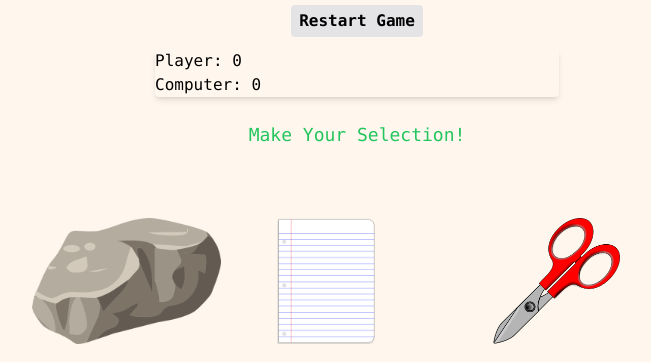
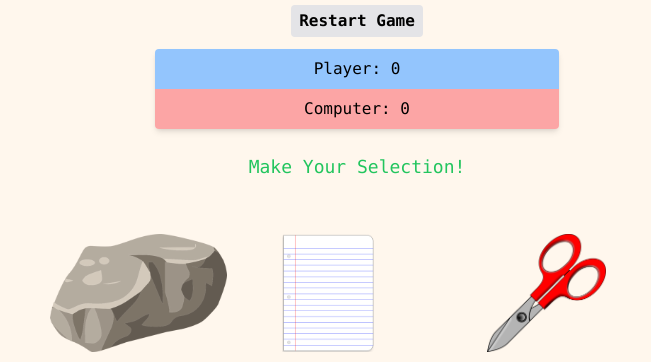
Before and after one commit to umarnasir335/cpsc349-project3, a website: page index.html in a window 1280 px wide. Both pictures are taken after a click on the button "Restart Game". Shown: the part 67-429 px from the top of the page, without its empty margins (283-934 px from the left). Drawn offline with Linux system fonts and the light colour scheme.

Commit message:
Fixed scoreboard and result screen
Fixed the stylizing in the scoreboard so when you play the game the tailwind doesn't disappear. Also made it so when you reset the game, the result of the previous game is erased.

```diff
--- a/index.html
+++ b/index.html
@@ -7,7 +7,7 @@
       <link rel = "stylesheet" href="dist/output.css">
   </head>
 
-  <body class = "font-mono pt-6 px-6 md:px-64 xl:px-52 bg-orange-50">
+  <body class = "font-mono pt-6 px-6 md:px-64 xl:px-64 bg-orange-50">
       <div class = "grid place-items-center">
           <header class="header">
             <div class = "">
@@ -28,11 +28,11 @@
               </div>
             </div>
           </header>
-          <h2 class = "text-lg text-green-500 py-5 text-center">Make Your Selection!</h2>
-          <div class="choices" class="flex flex-row">
-            <button id="rock" class="choice" ><img class = "h-32 mx-1 border border-orange-50 hover:border-slate-300 hover:bg-stone-200 rounded" src="images/rock.png"></button>
-            <button id="paper" class="choice"><img class = "h-32 mx-1 border border-orange-50 hover:border-slate-300 hover:bg-stone-200 rounded" src="images/paper.png"></button>
-            <button id="scissors" class="choice"><img class = "h-32 mx-1 border border-orange-50 hover:border-slate-300 hover:bg-stone-200 rounded" src="images/Scissors.png"></button>
+          <h2 class = "text-lg text-green-500 pt-5 text-center">Make Your Selection!</h2>
+          <div class="choices" class="">
+            <button id="rock" class="choice" ><img class = "p-1 h-32 border border-orange-50 hover:border-slate-300 hover:bg-stone-200 rounded" src="images/rock.png"></button>
+            <button id="paper" class="choice"><img class = "p-1 h-32 border border-orange-50 hover:border-slate-300 hover:bg-stone-200 rounded" src="images/paper.png"></button>
+            <button id="scissors" class="choice"><img class = "p-1 h-32 border border-orange-50 hover:border-slate-300 hover:bg-stone-200 rounded" src="images/Scissors.png"></button>
           </div>
         </div>
 
--- a/src/main.js
+++ b/src/main.js
@@ -87,8 +87,8 @@ function showWinner(winner, computerChoice) {
   }
   // Show score
   score.innerHTML = `
-    <p>Player: ${scoreboard.player}</p>
-    <p>Computer: ${scoreboard.computer}</p>
+    <p class = "box-border bg-blue-300 py-2 text-center">Player: ${scoreboard.player}</p>
+    <p class = "box-border bg-red-300 py-2 text-center">Computer: ${scoreboard.computer}</p>
     `;
 
  //modal.style.display = 'block';
@@ -99,9 +99,10 @@ function restartGame() {
   scoreboard.player = 0;
   scoreboard.computer = 0;
   score.innerHTML = `
-    <p>Player: 0</p>
-    <p>Computer: 0</p>
+    <p class = "box-border bg-blue-300 py-2 text-center">Player: ${scoreboard.player}</p>
+    <p class = "box-border bg-red-300 py-2 text-center">Computer: ${scoreboard.computer}</p>
   `;
+  result.innerHTML = "";
 }
 
 // Clear modal
--- a/tailwind.config.js
+++ b/tailwind.config.js
@@ -1,6 +1,6 @@
 /** @type {import('tailwindcss').Config} */
 module.exports = {
-    content: ['./*html'],
+    content: ['./*html', './src/*.js'],
     theme: {
       extend: {}
     },
```
Also changed, not shown: dist/output.css.
